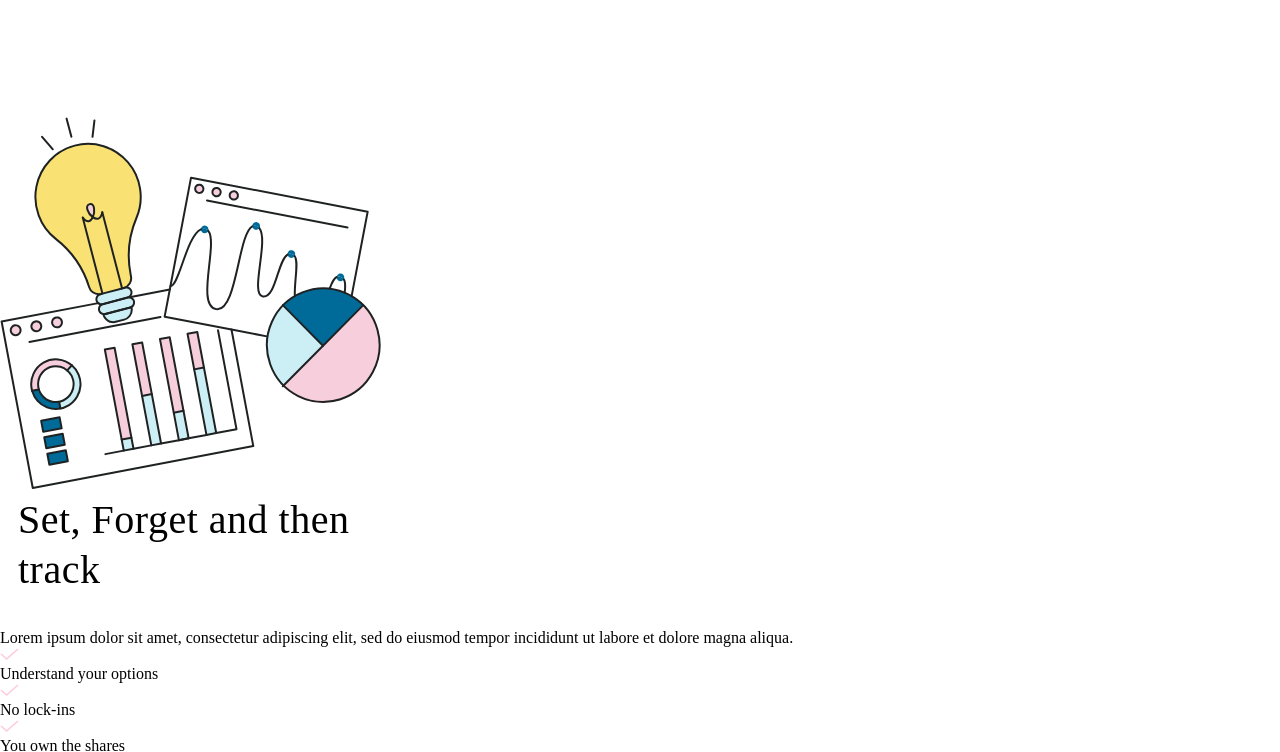
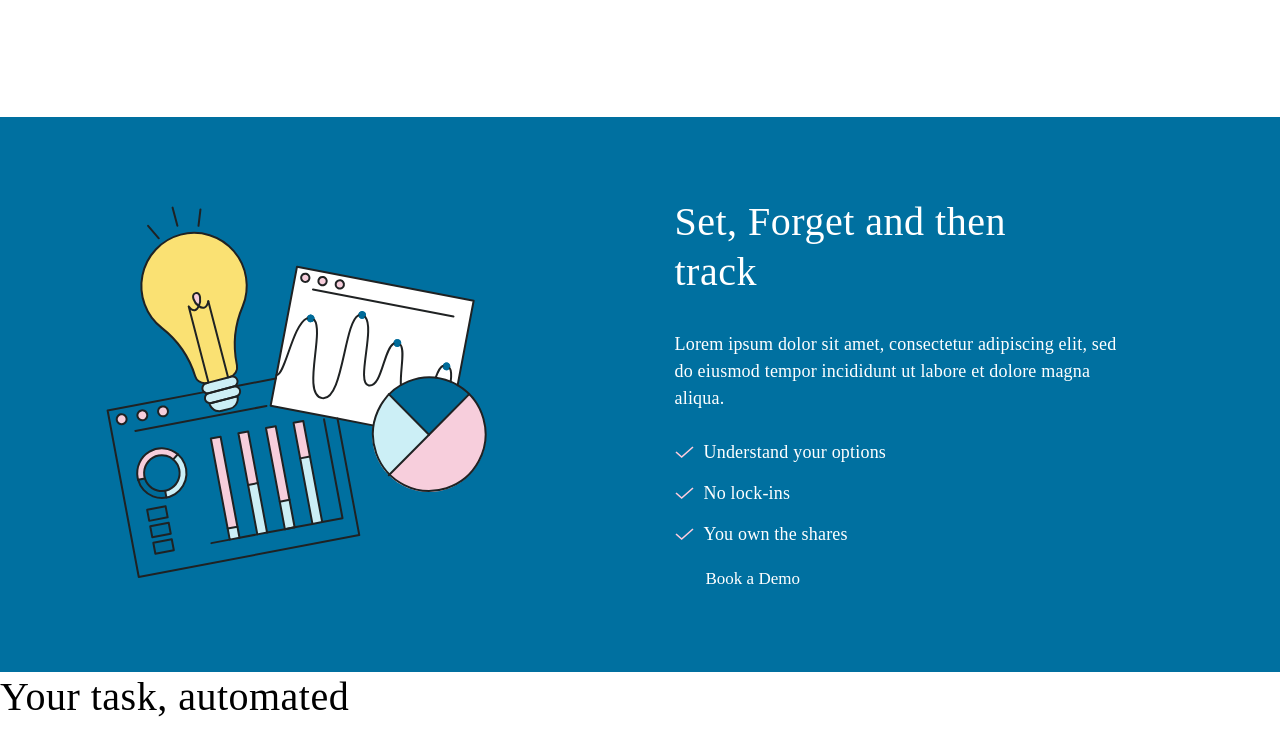
Before and after one commit to NuriddinIsacov/Whirl, a plain HTML site: page index.html in a window 1280 px wide. Shown: the part 2394-3146 px from the top of the page. Drawn offline with Linux system fonts and the light colour scheme.

Commit message:
Style track section

```diff
--- a/index.html
+++ b/index.html
@@ -188,6 +188,8 @@
     </section>
 
     <section class="track-section">
+        <div class="container">
+            <div class="track-section-box">
                 <div class="track-right">
                     <img src="./imgs/track-img.svg" alt="img">
                 </div>
@@ -221,6 +223,8 @@
                     </div>
                     <div class="track-btn">
                         <a href="#">Book a Demo</a>
+                    </div>
+                </div>
             </div>
         </div>
     </section>
--- a/style.css
+++ b/style.css
@@ -221,7 +221,7 @@
     font-weight: 400;
     line-height: 50px;
     letter-spacing: 0.5px;
-    margin-left: 18px;
+    /* margin-left: 18px; */
     margin-bottom: 34px;
 }
 .relax-items{
@@ -326,3 +326,70 @@
     letter-spacing: 0.2px;
     color: #1f1f1f;
 }
+
+
+
+/* Track section styles */
+
+.track-section{
+    background-color: #0070A0;
+    padding: 80px 0px;
+}
+.track-section-box{
+    display: flex;
+    justify-content: center;
+    align-items: center;
+    gap: 187px;
+}
+.track-right{
+    width: 382px;
+}
+.track-left{
+    width: 500px;
+}
+.track-left .section-title{
+    color: #fff;
+}
+.section-description{
+    display: block;
+    font-size: 18px;
+    font-weight: 400;
+    letter-spacing: 0.2px;
+    line-height: 27px;
+    margin-right: 50px;
+    margin-bottom: 30px;
+}
+.track-section-box .section-description{
+    color: #fff;
+}
+.track-short-infos{
+    display: flex;
+    flex-direction: column;
+
+}
+.track-short-info{
+    display: flex;
+    justify-content: start;
+    align-items: center;
+    gap: 10px;
+    max-height: 21px;
+}
+.track-short-info img{
+    max-height: 21px;
+}
+.track-short-info .section-description{
+    margin:0;
+}
+.track-short-info{
+    margin-bottom: 20px;
+}
+.track-btn{
+    margin-left: 31px;
+}
+.track-btn a{
+    color: #fff;
+    text-decoration: none;
+    font-size: 17px;
+    font-weight: 400;
+    line-height: 27px;
+}
```
Lines whose indentation alone changed are shown as unchanged.
